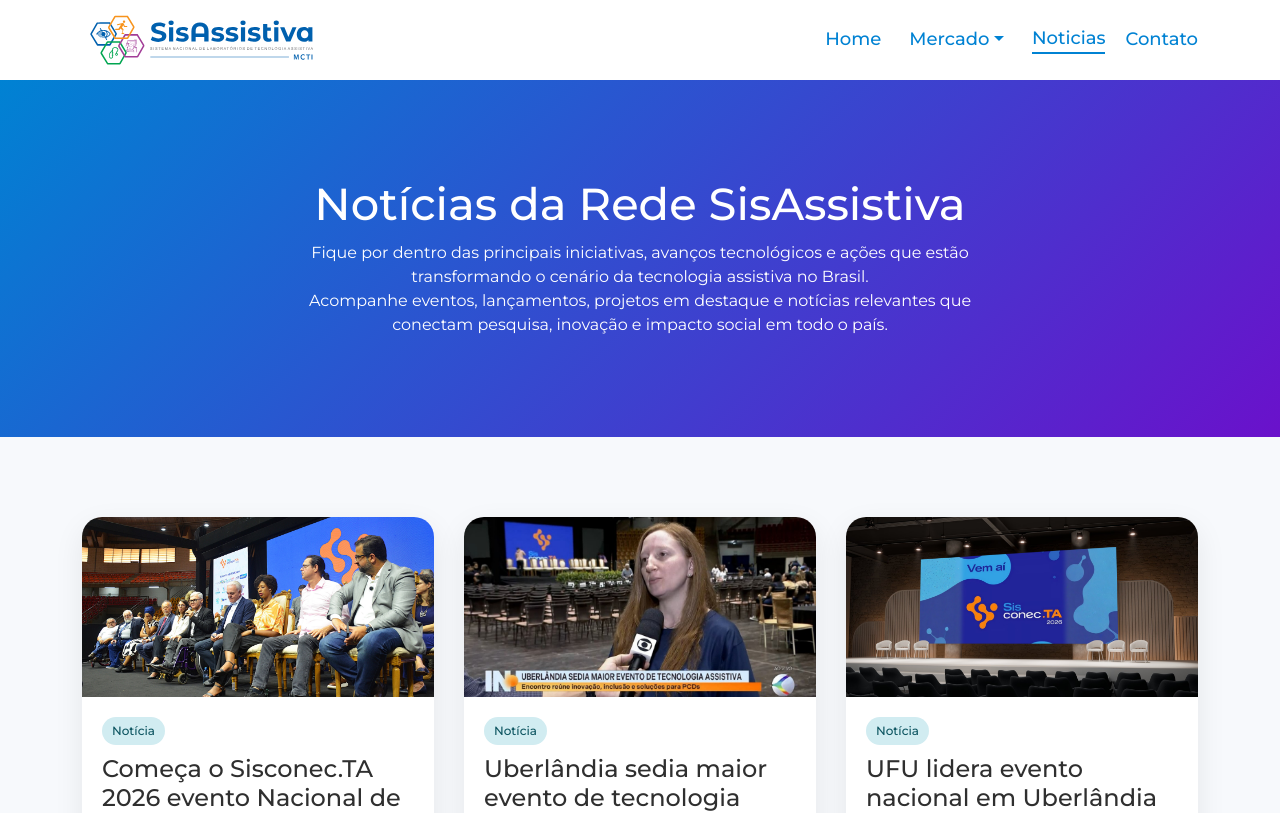
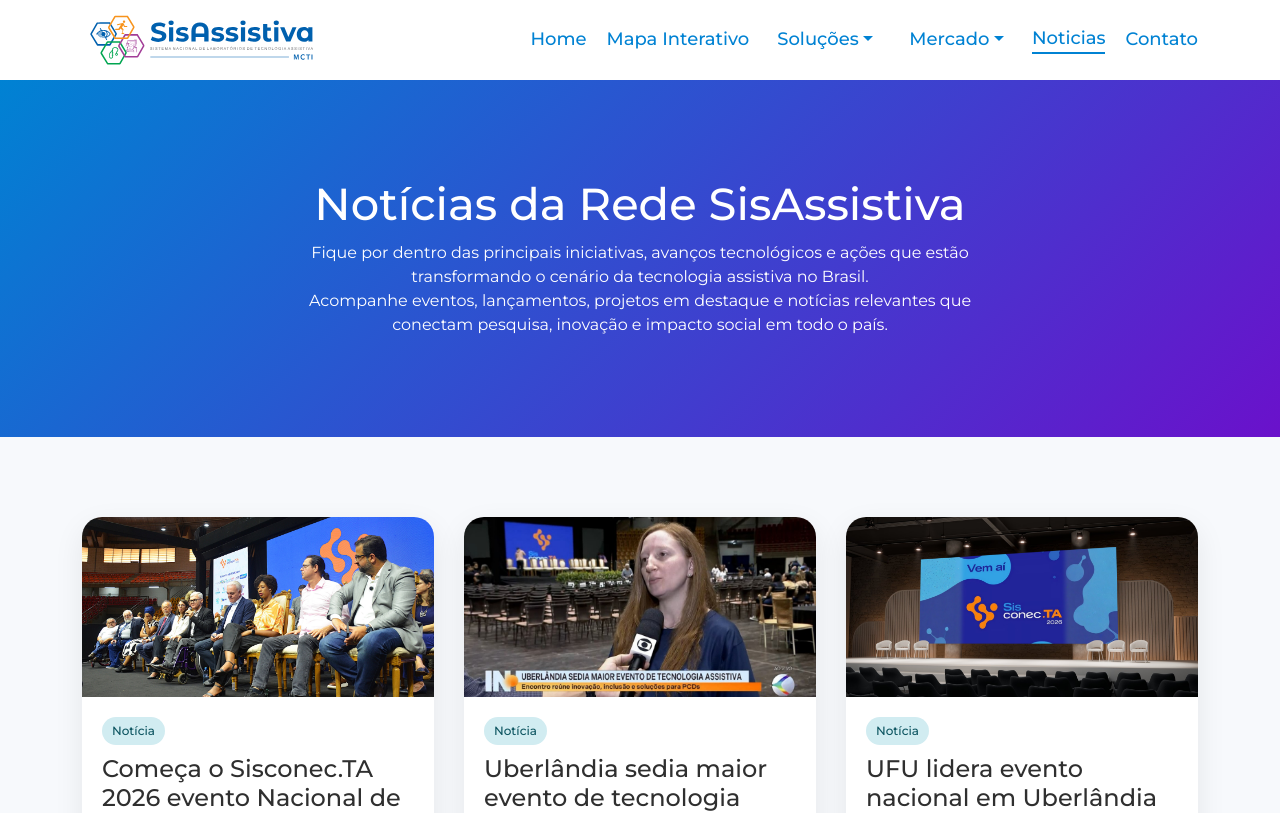
Before and after one commit to cintespbr/SisAssistiva-Site, a React (Vite) app: page /noticias in a window 1280 px wide. Shown: the top 813 px of the page. Built offline with nearby package versions, Linux system fonts and the light colour scheme; no server answers.

Commit message:
Mapa de volta pra navbar

```diff
--- a/src/components/Navbar/Navbar.tsx
+++ b/src/components/Navbar/Navbar.tsx
@@ -73,7 +73,7 @@
         <BSNavbar.Collapse id="basic-navbar-nav">
           <Nav className="ms-auto align-items-center">
             <StyledNavLink to="/">Home</StyledNavLink>
-            {/*<StyledNavLink to="/mapa-interativo">Mapa Interativo</StyledNavLink>
+            <StyledNavLink to="/mapa-interativo">Mapa Interativo</StyledNavLink>
 
             <StyledDropdown title="Soluções" id="solucoes-dropdown">
               <NavDropdown.Item as={NavLink} to="/projetos-destaque">
@@ -82,7 +82,7 @@
               <NavDropdown.Item as={NavLink} to="/mapa-interativo">
                 Mapa Interativo
               </NavDropdown.Item>
-            </StyledDropdown>*/}
+            </StyledDropdown>
 
             <StyledDropdown title="Mercado" id="mercado-dropdown">
               <NavDropdown.Item as={NavLink} to="/vitrine">
```
Also changed, not shown: src/assets/previa-mapa.png.
